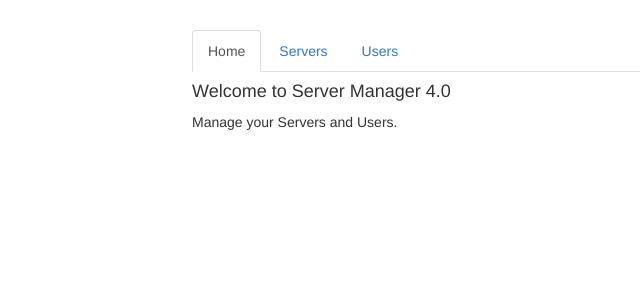
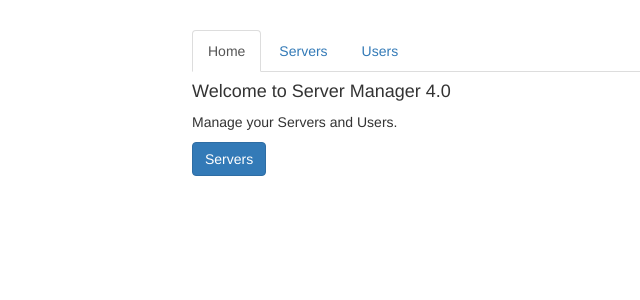
Before and after one commit to deskach/angular4, an Angular app: page / in a window 1280 px wide. Shown: the top 300 px of the page, without its empty margins (73-713 px from the left). Built offline with nearby package versions, Linux system fonts and the light colour scheme.

Commit message:
played with activated route

```diff
--- a/src/app/home/home.component.html
+++ b/src/app/home/home.component.html
@@ -1,2 +1,3 @@
 <h4>Welcome to Server Manager 4.0</h4>
 <p>Manage your Servers and Users.</p>
+<button class="btn btn-primary" (click)="onServers()">Servers</button>
--- a/src/app/home/home.component.ts
+++ b/src/app/home/home.component.ts
@@ -1,4 +1,5 @@
 import {Component, OnInit} from '@angular/core';
+import {ActivatedRoute, Router} from "@angular/router";
 
 @Component({
   selector: 'app-home',
@@ -7,10 +8,13 @@ import {Component, OnInit} from '@angular/core';
 })
 export class HomeComponent implements OnInit {
 
-  constructor() {
+  constructor(private _router: Router, private _activated: ActivatedRoute) {
   }
 
   ngOnInit() {
   }
 
+  onServers() {
+    this._router.navigate(['servers'], {relativeTo: this._activated});
+  }
 }
```
